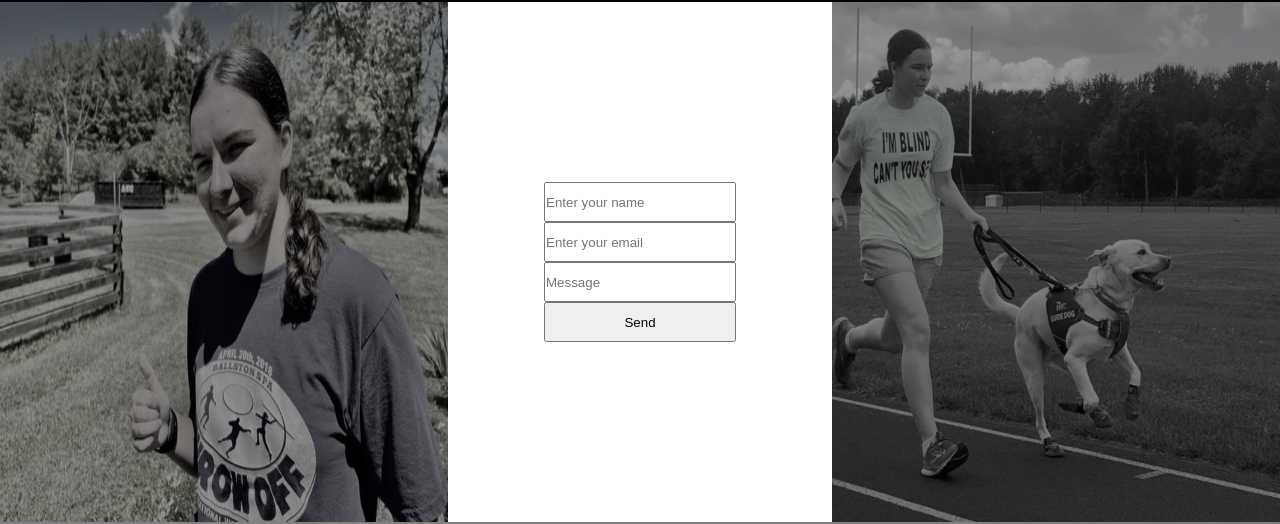
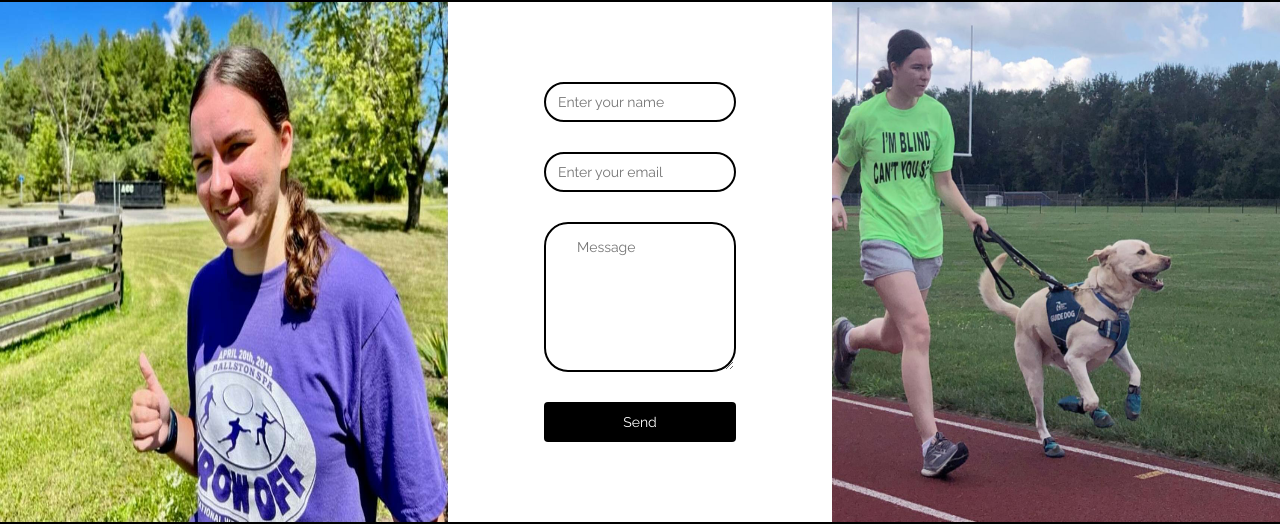
Before and after one commit to DanGraham23/MeganHale, a React (Vite) app in the folder MeganHale/: page / in a window 1280 px wide. Shown: the part 1898-2422 px from the top of the page. Built offline with nearby package versions, Linux system fonts and the light colour scheme.

Commit message:
add youtube video and implement contanct form

```diff
--- a/MeganHale/src/components/Contact.jsx
+++ b/MeganHale/src/components/Contact.jsx
@@ -30,7 +30,7 @@ const Contact = () => {
                 placeholder="Enter your email"
                 value={formData.email}
                 onChange={handleChange}/>
-                <Input
+                <MessageInput
                 type="text"
                 name="message"
                 placeholder="Message"
@@ -51,7 +51,6 @@ const ContactContainer = styled.div`
 const Image = styled.img`
     height: 100%;
     width: 35%;
-    filter: grayscale(90%) brightness(60%) contrast(100%);
 `
 
 const Form = styled.form`
@@ -60,18 +59,49 @@ const Form = styled.form`
     flex-direction: column;
     align-items: center;
     justify-content: center;
+    gap: 30px;
+    font-size: 14px;
 `
 
 const Input = styled.input`
     width: 50%;
     height: 40px;
+    outline: none;
+    border-radius: 24px;
+    border: 2px solid black;
+    text-indent: 12px;
+    font-family: inherit;
+    font-size: inherit;
+
+`
+
+const MessageInput = styled.textarea`
+    width: 50%;
+    height: 150px;
+    border-radius: 24px;
+    outline: none;
+    border: 2px solid black;
+    text-indent: 16px;
+    padding: 15px;
+    font-family: inherit;
+    font-size: inherit;
 `
 
 const Button = styled.button`
     width: 50%;
     height: 40px;
+    background-color: black;
+    color: white;
+    outline: none;
+    border: none;
+    border-radius: 4px;
+    font-family: inherit;
+    font-size: inherit;
     &:hover{
         cursor: pointer;
+        background-color: white;
+        color: black;
+        border: 2px solid black;
     }
 `
 
--- a/MeganHale/src/components/Footer.jsx
+++ b/MeganHale/src/components/Footer.jsx
@@ -10,7 +10,8 @@ const Footer = () => {
 
 const FooterContainer = styled.footer`
     height: 150px;
-    background-color: gray;
+    background-color: black;
+    color: white;
     display: flex;
     justify-content: center;
     align-items: center;
--- a/MeganHale/src/components/Home.jsx
+++ b/MeganHale/src/components/Home.jsx
@@ -1,23 +1,26 @@
 import styled from 'styled-components';
-import megan2 from '../assets/images/MeganImages/megan2.jpg'
 
 const Home = () => {
 
     return (
         <HomeContainer id="home">
-
+            <Video
+            src="https://www.youtube.com/embed/Vqctslb6d40"
+            title="YouTube video player"
+            frameborder="0"
+            allow="accelerometer; autoplay; clipboard-write; encrypted-media; gyroscope; picture-in-picture; web-share" allowfullscreen></Video>
         </HomeContainer>
     )
 }
 
 const HomeContainer = styled.div`
   height: 800px;
-  background-image: url(${megan2});
-  filter: grayscale(90%) brightness(60%) contrast(100%);
-  background-repeat: no-repeat;
-  background-size: cover;
-  background-position: center center;
-  color: white;
+`
+
+const Video = styled.iframe`
+    width:100%;
+    height: 100%;
+    filter: grayscale(90%) brightness(60%) contrast(100%);
 `
 
 export default Home;
--- a/MeganHale/src/components/Navbar.jsx
+++ b/MeganHale/src/components/Navbar.jsx
@@ -63,7 +63,7 @@ const Header = styled.h1`
   font-weight: 700;
   margin-left: 100px;
   font-size: 32px;
-
+    cursor: default;
 `
 
 
```
